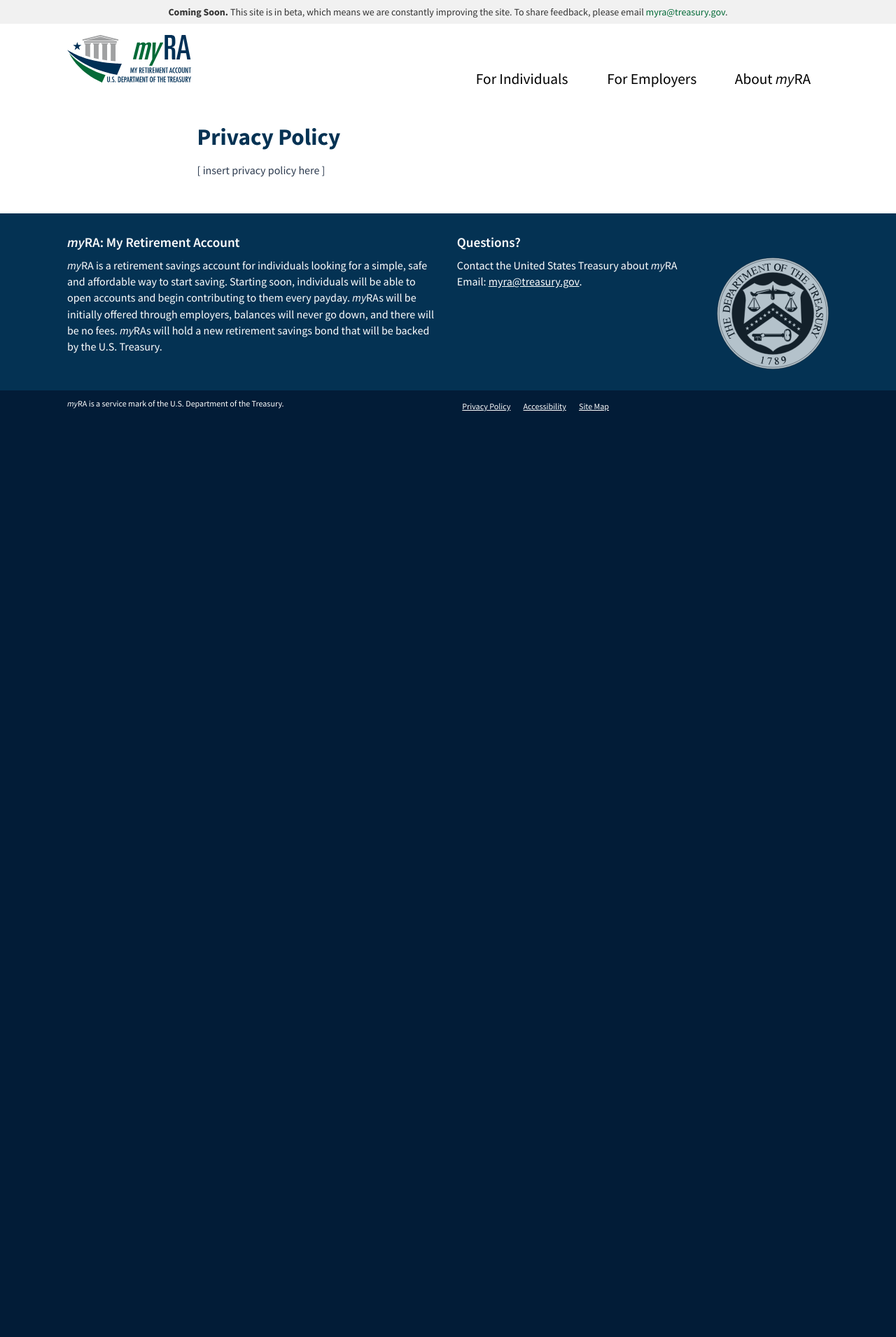
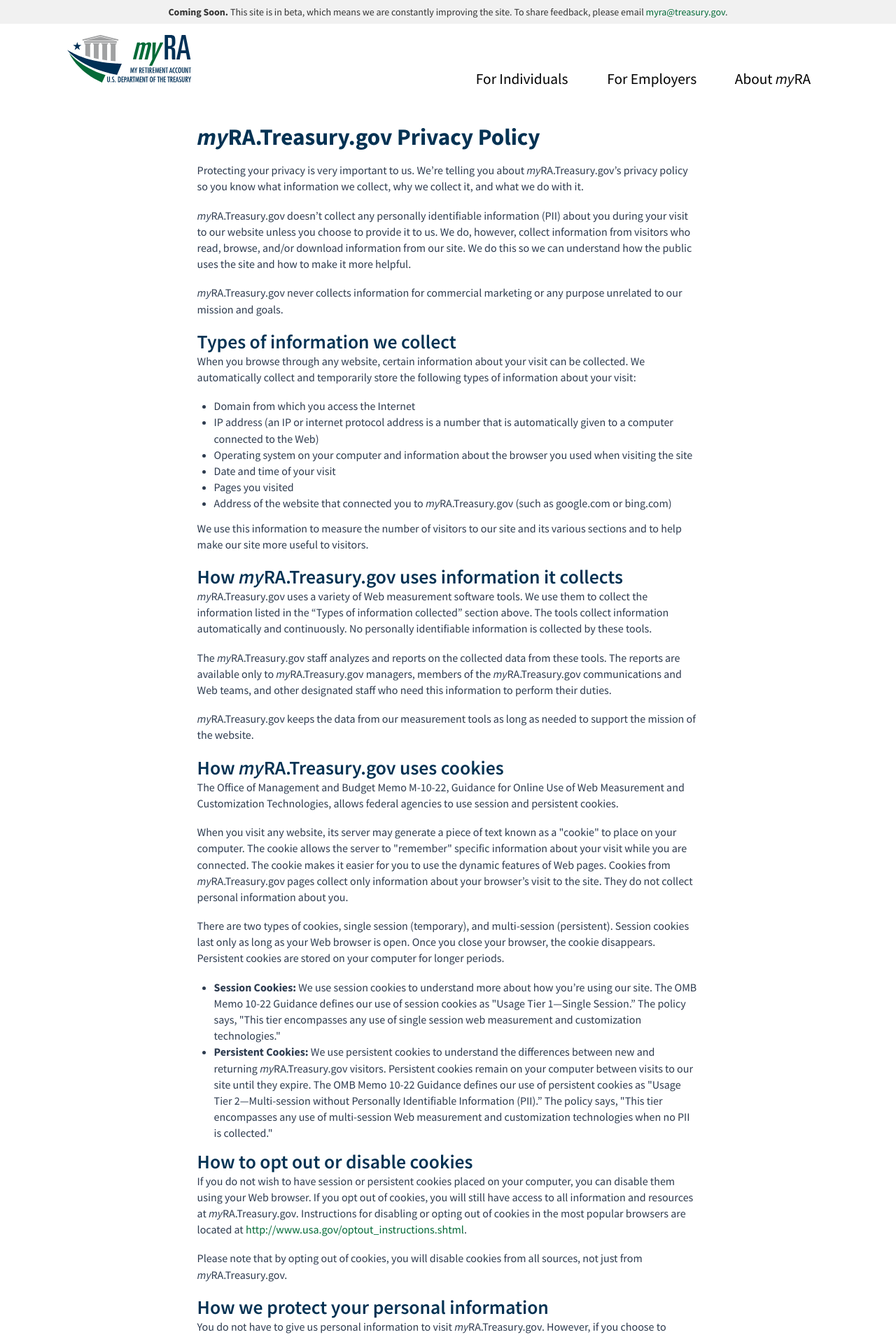
Before and after one commit to 18F/myra, a Jekyll site: the page built from privacy.html, in a window 1280 px wide. Shown: the top 1911 px of the page at 70% size. Built offline with Jekyll 4.4.1, drawn with Linux system fonts in a browser that asks for light colours; before the commit the page ends 900 px from its top, so only the background shows below that; some of the changed text lies outside the part shown.

Commit message:
added privacy...updated accessibility...vertical align icon to text in buttons

```diff
--- /dev/null
+++ b/privacy.html
@@ -0,0 +1,83 @@
+---
+layout: default
+bodyclass: default
+title: Privacy Policy
+---
+
+<div class="privacy">
+
+  <h1><span class="myra">myRA</span>.Treasury.gov Privacy Policy</h1>
+
+  <p>Protecting your privacy is very important to us. We’re telling you about <span class="myra">myRA</span>.Treasury.gov’s privacy policy so you know what information we collect, why we collect it, and what we do with it.</p>
+
+  <p><span class="myra">myRA</span>.Treasury.gov doesn’t collect any personally identifiable information (PII) about you during your visit to our website unless you choose to provide it to us. We do, however, collect information from visitors who read, browse, and/or download information from our site. We do this so we can understand how the public uses the site and how to make it more helpful.</p>
+
+  <p><span class="myra">myRA</span>.Treasury.gov never collects information for commercial marketing or any purpose unrelated to our mission and goals.</p>
+
+  <h2>Types of information we collect</h2>
+
+  <p>When you browse through any website, certain information about your visit can be collected. We automatically collect and temporarily store the following types of information about your visit:</p>
+
+  <ul>
+    <li>Domain from which you access the Internet</li>
+    <li>IP address (an IP or internet protocol address is a number that is automatically given to a computer connected to the Web)</li>
+    <li>Operating system on your computer and information about the browser you used when visiting the site</li>
+    <li>Date and time of your visit</li>
+    <li>Pages you visited</li>
+    <li>Address of the website that connected you to <span class="myra">myRA</span>.Treasury.gov (such as google.com or bing.com)</li>
+  </ul>
+
+  <p>We use this information to measure the number of visitors to our site and its various sections and to help make our site more useful to visitors.</p>
+
+  <h2>How <span class="myra">myRA</span>.Treasury.gov uses information it collects</h2>
+
+  <p><span class="myra">myRA</span>.Treasury.gov uses a variety of Web measurement software tools. We use them to collect the information listed in the “Types of information collected” section above. The tools collect information automatically and continuously. No personally identifiable information is collected by these tools.</p>
+
+  <p>The <span class="myra">myRA</span>.Treasury.gov staff analyzes and reports on the collected data from these tools. The reports are available only to <span class="myra">myRA</span>.Treasury.gov managers, members of the <span class="myra">myRA</span>.Treasury.gov communications and Web teams, and other designated staff who need this information to perform their duties.</p>
+
+  <p><span class="myra">myRA</span>.Treasury.gov keeps the data from our measurement tools as long as needed to support the mission of the website.</p>
+
+  <h2>How <span class="myra">myRA</span>.Treasury.gov uses cookies</h2>
+
+  <p>The Office of Management and Budget Memo M-10-22, Guidance for Online Use of Web Measurement and Customization Technologies, allows federal agencies to use session and persistent cookies.</p>
+
+  <p>When you visit any website, its server may generate a piece of text known as a "cookie" to place on your computer. The cookie allows the server to "remember" specific information about your visit while you are connected. The cookie makes it easier for you to use the dynamic features of Web pages. Cookies from <span class="myra">myRA</span>.Treasury.gov pages collect only information about your browser’s visit to the site. They do not collect personal information about you.</p>
+
+  <p>There are two types of cookies, single session (temporary), and multi-session (persistent). Session cookies last only as long as your Web browser is open. Once you close your browser, the cookie disappears. Persistent cookies are stored on your computer for longer periods.</p>
+
+  <ul>
+    <li><strong>Session Cookies:</strong> We use session cookies to understand more about how you’re using our site. The OMB Memo 10-22 Guidance defines our use of session cookies as "Usage Tier 1—Single Session.” The policy says, "This tier encompasses any use of single session web measurement and customization technologies."</li>
+    <li><strong>Persistent Cookies:</strong> We use persistent cookies to understand the differences between new and returning <span class="myra">myRA</span>.Treasury.gov visitors. Persistent cookies remain on your computer between visits to our site until they expire. The OMB Memo 10-22 Guidance defines our use of persistent cookies as "Usage Tier 2—Multi-session without Personally Identifiable Information (PII).” The policy says, "This tier encompasses any use of multi-session Web measurement and customization technologies when no PII is collected."</li>
+  </ul>
+
+  <h2>How to opt out or disable cookies</h2>
+
+  <p>If you do not wish to have session or persistent cookies placed on your computer, you can disable them using your Web browser. If you opt out of cookies, you will still have access to all information and resources at <span class="myra">myRA</span>.Treasury.gov. Instructions for disabling or opting out of cookies in the most popular browsers are located at <a href="http://www.usa.gov/optout_instructions.shtml">http://www.usa.gov/optout_instructions.shtml</a>.</p>
+
+  <p>Please note that by opting out of cookies, you will disable cookies from all sources, not just from <span class="myra">myRA</span>.Treasury.gov.</p>
+
+  <h2>How we protect your personal information</h2>
+
+  <p>You do not have to give us personal information to visit <span class="myra">myRA</span>.Treasury.gov. However, if you choose to receive a launch email notification when <span class="myra">myRA</span> becomes available for retirement savings account creation and management, we collect your email address to complete the subscription process.</p>
+
+  <p>If you choose to contact us via email, you should not send us any of your personal information. Email is not normally secured by encryption nor protected by confidentiality. If you choose to provide us with personally identifiable information through an email message, we will maintain the information you provide only as long as needed to respond to your question or to fulfill the stated purpose of the communication. If necessary, we may forward your email to those who manage our websites or other Federal agencies that help us to provide you with a complete response. You must decide if you want to assume the risk that an unauthorized person may learn your email address or other information you may provide as it's transmitted. Once we receive your email, your information is secured.</p>
+
+  <h2>How long we keep data and how we access it</h2>
+
+  <p><span class="myra">myRA</span>.Treasury.gov will keep data collected long enough to achieve the specified objective for which they were collected. The data generated from these activities falls under the National Archives and Records Administration (NARA) General Records Schedule (GRS) 20-item IC “Electronic Records,” and will be handled according to the requirements of that schedule at <a href="http://www.archives.gov/records-mgmt/grs/grs20.html">http://www.archives.gov/records-mgmt/grs/grs20.html</a>.
+
+  <h2>How <span class="myra">myRA</span>.Treasury.gov uses third-party websites and applications</h2>
+
+  <p>As a response to OMB Memo M-10-06, Open Government Directive, <span class="myra">myRA</span>.Treasury.gov uses a variety of technologies and social media services to communicate and interact with citizens. These third-party website and application (TPWA) tools include MailChimp, Google Analytics, Facebook, and Twitter.</p>
+
+  <p>TPWAs are not exclusively operated or controlled by <span class="myra">myRA</span>.Treasury.gov. Users of TPWAs often share information with the general public, user community, and/or the third party operating the website. These actors may use this information in a variety of ways. TPWAs could cause PII to become available or accessible to <span class="myra">myRA</span>.Treasury.gov and the public, regardless of whether the information is explicitly asked for or collected by us.</p>
+
+  <p><span class="myra">myRA</span>.Treasury.gov does not collect, use, or share your PII if you made it available through third-party websites. You should review the third-party privacy policies before using the sites and ensure that you understand how your information may be used.</p>
+
+  <p>If you have an account with a third-party website and choose to “like,” “friend,” follow, or comment, certain PII associated with your account may be made available to <span class="myra">myRA</span>.Treasury.gov based on the privacy policy of the third-party website and your privacy settings within that website. You should adjust privacy settings on your account to match your preferences.</p>
+
+  <h2>Links to other sites</h2>
+
+  <p><span class="myra">myRA</span>.Treasury.gov links to other Treasury sites, other government sites, and occasionally to private organizations. Once you leave <span class="myra">myRA</span>.Treasury.gov, you are subject to the privacy policy for the sites you are visiting. Treasury is not responsible for the contents of any off-site web page. A link to a page does not constitute an endorsement.</p>
+
+</div>
--- a/privacy.md
+++ /dev/null
@@ -1,9 +0,0 @@
----
-layout: default
-bodyclass: default
-title: Privacy Policy
----
-
-#Privacy Policy
-
-[ insert privacy policy here ]
--- a/static/_sass/_custom.scss
+++ b/static/_sass/_custom.scss
@@ -1835,6 +1835,14 @@
 }
 
 /**************************/
+/* Privacy */
+/**************************/
+
+.privacy ul {
+  @extend %default-ul;
+}
+
+/**************************/
 /* December 15 Styles */
 /**************************/
 
--- a/static/_sass/base/_buttons.scss
+++ b/static/_sass/base/_buttons.scss
@@ -11,6 +11,7 @@
   i { /* if there's an icon */
     display: inline-block;
     margin-left: 10px;
+    vertical-align: middle;
   }
 }
 
```
Also changed, not shown: accessibility.md (+2 -2 lines), 404.html (line endings or trailing spaces).
